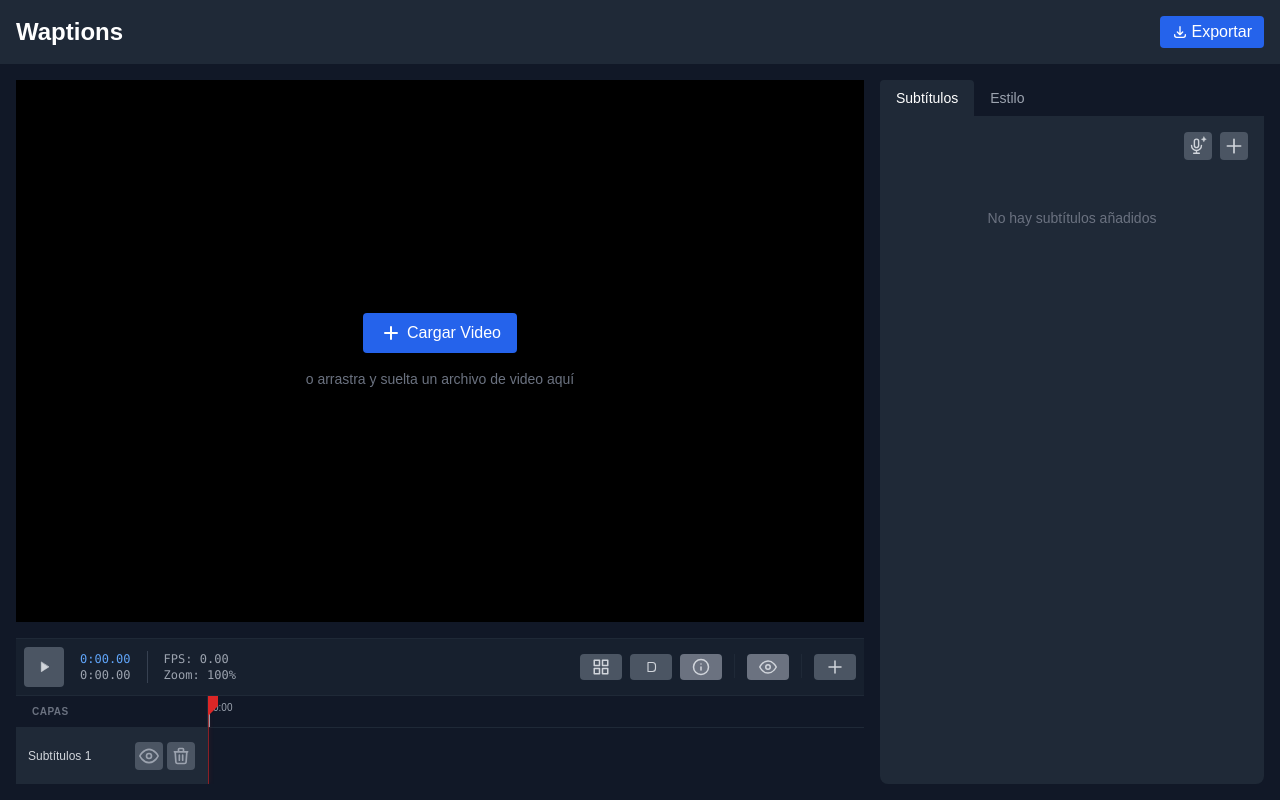
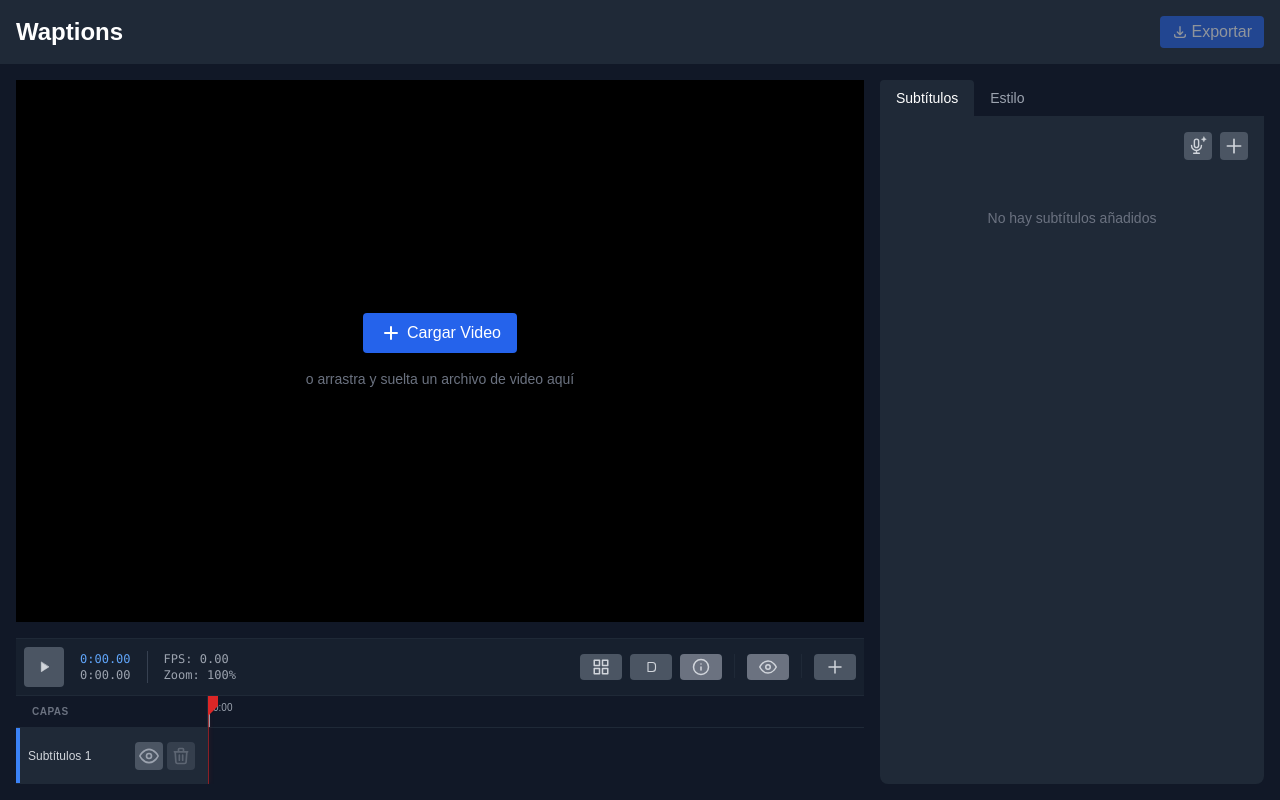
Before and after one commit to wandeber/waptions, a Next.js app: page / in a window 1280 px wide. Built offline with nearby package versions, Linux system fonts and the light colour scheme.

Commit message:
feat: Add confirmation dialog for track deletion and improve timeline store active track management.

```diff
--- a/src/app/page.tsx
+++ b/src/app/page.tsx
@@ -4,6 +4,7 @@
 import { VideoViewport } from '@/components/video-editor/VideoViewport';
 import { Timeline } from '@/components/video-editor/Timeline';
 import { SubtitleEditor } from '@/components/video-editor/subtitle-editor';
+import { SubtitleAnimationStyle } from '@/components/video-editor/subtitle-editor/types';
 import { ExportButton } from '@/components/video-editor/ExportButton';
 import type { Subtitle } from '@/components/video-editor/SubtitleTrack';
 
@@ -98,7 +99,7 @@
     // No necesitamos hacer nada aquí
   };
 
-  const handleAnimationStyleChange = (style: any) => {
+  const handleAnimationStyleChange = (style: SubtitleAnimationStyle) => {
     if (activeTrack) {
       updateTrackStyle(activeTrack.id, style);
     }
@@ -135,7 +136,7 @@
           videoFile={videoFile}
           subtitles={subtitles}
           fps={detectedFps || 30}
-          animationStyle={animationStyle as any}
+          animationStyle={animationStyle}
         />
       </header>
 
@@ -149,7 +150,7 @@
               showThirdsGuide={showThirdsGuide}
               showDevinGuide={showDevinGuide}
               showMetaInfo={showMetaInfo}
-              animationStyle={animationStyle as any}
+              animationStyle={animationStyle}
               onAudioExtracted={handleAudioExtracted}
               showSubtitles={showSubtitles}
               subtitles={subtitles}
@@ -238,7 +239,7 @@
                 }
               }}
               isGeneratingSubtitles={isGeneratingSubtitles}
-              animationStyle={animationStyle as any}
+              animationStyle={animationStyle}
               onAnimationStyleChange={handleAnimationStyleChange}
             />
           </div>
--- a/src/components/design-system/Button.tsx
+++ b/src/components/design-system/Button.tsx
@@ -26,7 +26,7 @@
   ...props
 }: ButtonProps) {
   // Base styles
-  const baseStyles = 'rounded transition-colors select-none flex items-center gap-1';
+  const baseStyles = 'rounded transition-colors select-none flex items-center gap-1 disabled:opacity-50 disabled:cursor-not-allowed disabled:pointer-events-none';
 
   // Variant styles with active states
   const variantStyles = {
--- /dev/null
+++ b/src/components/design-system/ConfirmDialog.tsx
@@ -0,0 +1,60 @@
+'use client';
+
+import { ReactNode } from 'react';
+import { Button } from './Button';
+
+interface ConfirmDialogProps {
+    title: string;
+    message: string | ReactNode;
+    confirmLabel?: string;
+    cancelLabel?: string;
+    confirmVariant?: 'primary' | 'danger' | 'success';
+    onConfirm: () => void;
+    onCancel: () => void;
+    isOpen: boolean;
+}
+
+export function ConfirmDialog({
+    title,
+    message,
+    confirmLabel = 'Confirmar',
+    cancelLabel = 'Cancelar',
+    confirmVariant = 'primary',
+    onConfirm,
+    onCancel,
+    isOpen
+}: ConfirmDialogProps) {
+    if (!isOpen) return null;
+
+    return (
+        <div className="fixed inset-0 bg-black/60 backdrop-blur-sm flex items-center justify-center z-[100] transition-opacity">
+            <div className="bg-gray-800 border border-gray-700 rounded-lg p-6 max-w-sm w-full mx-4 shadow-2xl animate-in zoom-in-95 duration-200">
+                <h3 className="text-xl font-bold text-white mb-2">
+                    {title}
+                </h3>
+
+                <div className="text-gray-300 mb-6 text-sm leading-relaxed">
+                    {message}
+                </div>
+
+                <div className="flex gap-3 justify-end">
+                    <Button
+                        variant="ghost"
+                        onClick={onCancel}
+                        className="px-4 py-2"
+                    >
+                        {cancelLabel}
+                    </Button>
+
+                    <Button
+                        variant={confirmVariant}
+                        onClick={onConfirm}
+                        className="px-4 py-2"
+                    >
+                        {confirmLabel}
+                    </Button>
+                </div>
+            </div>
+        </div>
+    );
+}
--- a/src/components/video-editor/Timeline.tsx
+++ b/src/components/video-editor/Timeline.tsx
@@ -11,7 +11,6 @@
 import { PlusIcon } from '../icons/PlusIcon';
 import { EyeIcon } from '../icons/EyeIcon';
 import { useTimelineStore } from '@/stores/timeline-store';
-import { AnimationStyle } from '@/types/timeline';
 import { TimelineRuler } from './TimelineRuler';
 import { TimelineTrackHeader } from './TimelineTrackHeader';
 import { TimelinePlayhead } from './TimelinePlayhead';
@@ -22,7 +21,6 @@
   currentTime?: number;
   onTimeUpdate?: (time: number) => void;
   onSubtitleClick?: (subtitle: Subtitle | null) => void;
-  subtitles: Subtitle[]; // Legacy compatibility
   selectedSubtitleId?: string | null;
   isPlaying?: boolean;
   onPlayPause?: () => void;
@@ -42,7 +40,6 @@
   currentTime = 0,
   onTimeUpdate,
   onSubtitleClick,
-  subtitles, // We'll map this to tracks if tracks are empty
   selectedSubtitleId,
   isPlaying = false,
   onPlayPause,
@@ -56,7 +53,7 @@
   showSubtitles = true,
   onSubtitlesVisibilityToggle
 }: TimelineProps) {
-  const { zoomLevel, setZoom, tracks, setTracks, addTrack, pixelsPerSecond, activeTrackId, setActiveTrackId } = useTimelineStore();
+  const { zoomLevel, setZoom, tracks, addTrack, pixelsPerSecond, activeTrackId, setActiveTrackId } = useTimelineStore();
 
   const tracksContentRef = useRef<HTMLDivElement>(null);
   const rulerContentRef = useRef<HTMLDivElement>(null);
@@ -65,20 +62,7 @@
   const virtualScrollLeftRef = useRef(0);
   const pendingScrollRef = useRef<number | null>(null);
 
-  // Sync state with legacy props if tracks are empty
-  useEffect(() => {
-    if (tracks.length === 0 && subtitles.length > 0) {
-      const trackId = addTrack('Subtítulos (Auto)');
-      setTracks([{
-        id: trackId,
-        name: 'Subtítulos (Auto)',
-        isVisible: true,
-        isLocked: false,
-        subtitles: subtitles,
-        style: tracks.find(t => t.id === trackId)?.style || {} as AnimationStyle
-      }]);
-    }
-  }, [subtitles, tracks, addTrack, setTracks]);
+
 
   // Scroll synchronization
   const handleScroll = (source: 'ruler' | 'tracks') => {
--- a/src/components/video-editor/TimelineTrackHeader.tsx
+++ b/src/components/video-editor/TimelineTrackHeader.tsx
@@ -5,7 +5,9 @@
 import { EyeOffIcon } from '../icons/EyeOffIcon';
 import { TrashIcon } from '../icons/TrashIcon';
 import { Button } from '../design-system/Button';
+import { ConfirmDialog } from '../design-system/ConfirmDialog';
 import { useTimelineStore } from '@/stores/timeline-store';
+import { useState } from 'react';
 
 interface TimelineTrackHeaderProps {
     track: SubtitleTrack;
@@ -15,12 +17,26 @@
 }
 
 export function TimelineTrackHeader({ track, onToggleVisibility, isActive, onClick }: TimelineTrackHeaderProps) {
-    const { removeTrack } = useTimelineStore();
+    const { removeTrack, tracks } = useTimelineStore();
+    const [showDeleteConfirm, setShowDeleteConfirm] = useState(false);
+
+    const isOnlyTrack = tracks.length <= 1;
+
+    const handleDeleteClick = (e: React.MouseEvent) => {
+        e.stopPropagation();
+        if (isOnlyTrack) return;
+        setShowDeleteConfirm(true);
+    };
+
+    const handleConfirmDelete = () => {
+        removeTrack(track.id);
+        setShowDeleteConfirm(false);
+    };
 
     return (
         <div
-            className={`flex items-center gap-2 px-3 border-b border-gray-800 cursor-pointer transition-colors
-                ${isActive ? 'bg-gray-800' : 'bg-gray-900 hover:bg-gray-800/50'}`}
+            className={`flex items-center gap-2 px-3 border-b border-gray-800 cursor-pointer transition-all duration-200 relative
+                ${isActive ? 'bg-gray-800 shadow-[inset_4px_0_0_0_#3b82f6]' : 'bg-gray-900 hover:bg-gray-800/50'}`}
             style={{ height: '56px' }}
             onClick={onClick}
         >
@@ -45,12 +61,24 @@
                     variant="secondary"
                     size="sm"
                     className="text-gray-400 hover:text-white"
-                    onClick={() => removeTrack(track.id)}
-                    title="Eliminar capa"
+                    onClick={handleDeleteClick}
+                    disabled={isOnlyTrack}
+                    title={isOnlyTrack ? "No se puede eliminar la única capa" : "Eliminar capa"}
                 >
                     <TrashIcon />
                 </Button>
             </div>
+
+            <ConfirmDialog
+                isOpen={showDeleteConfirm}
+                title="Eliminar capa"
+                message={<>¿Estás seguro de que quieres eliminar la capa <strong>&ldquo;{track.name}&rdquo;</strong>? Esta acción no se puede deshacer.</>}
+                confirmLabel="Eliminar"
+                cancelLabel="Cancelar"
+                confirmVariant="danger"
+                onConfirm={handleConfirmDelete}
+                onCancel={() => setShowDeleteConfirm(false)}
+            />
         </div>
     );
 }
--- a/src/stores/timeline-store.ts
+++ b/src/stores/timeline-store.ts
@@ -78,8 +78,7 @@
             }];
             return {
                 tracks: newTracks,
-                // Si es la primera o única capa, la hacemos activa
-                activeTrackId: state.activeTrackId || id
+                activeTrackId: id
             };
         });
         return id;
@@ -135,9 +134,14 @@
         )
     })),
 
-    setTracks: (tracks) => set((state) => ({
-        tracks,
-        activeTrackId: state.activeTrackId || (tracks.length > 0 ? tracks[0].id : null)
-    })),
-    setActiveTrackId: (id) => set({ activeTrackId: id })
+    setTracks: (tracks) => set((state) => {
+        const isValidActive = tracks.some(t => t.id === state.activeTrackId);
+        return {
+            tracks,
+            activeTrackId: isValidActive ? state.activeTrackId : (tracks.length > 0 ? tracks[0].id : null)
+        };
+    }),
+    setActiveTrackId: (id) => set((state) => ({
+        activeTrackId: state.tracks.some(t => t.id === id) ? id : (state.tracks.length > 0 ? state.tracks[0].id : null)
+    }))
 }));
```
